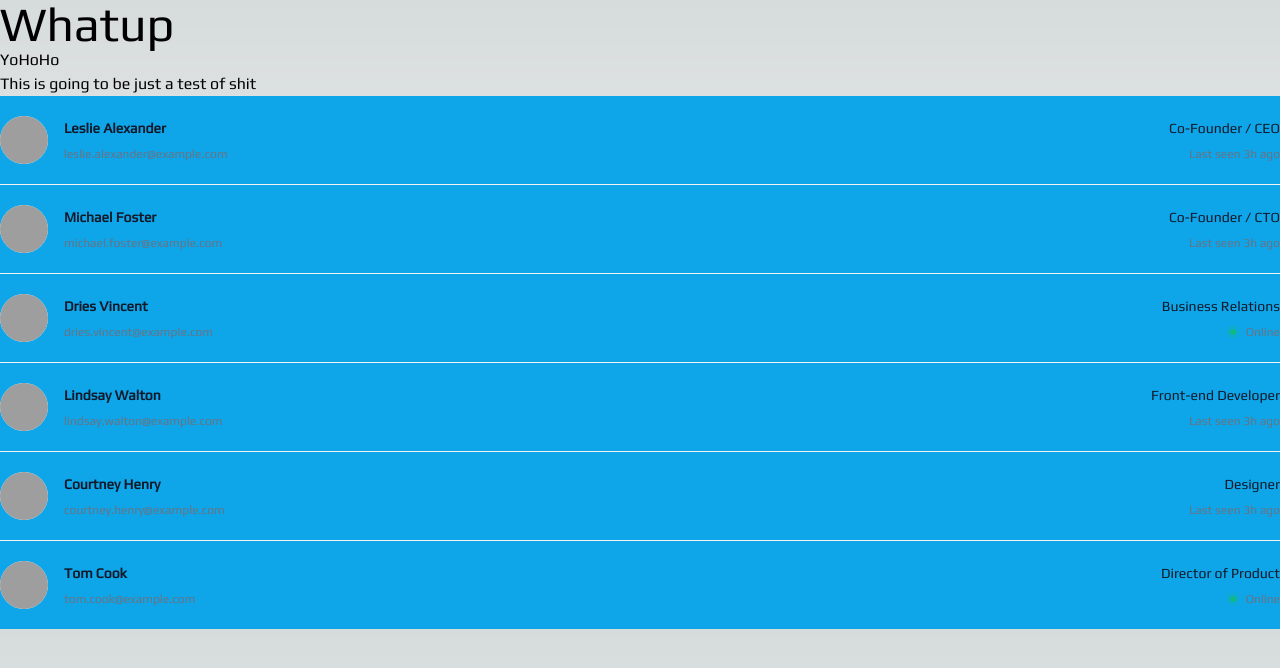
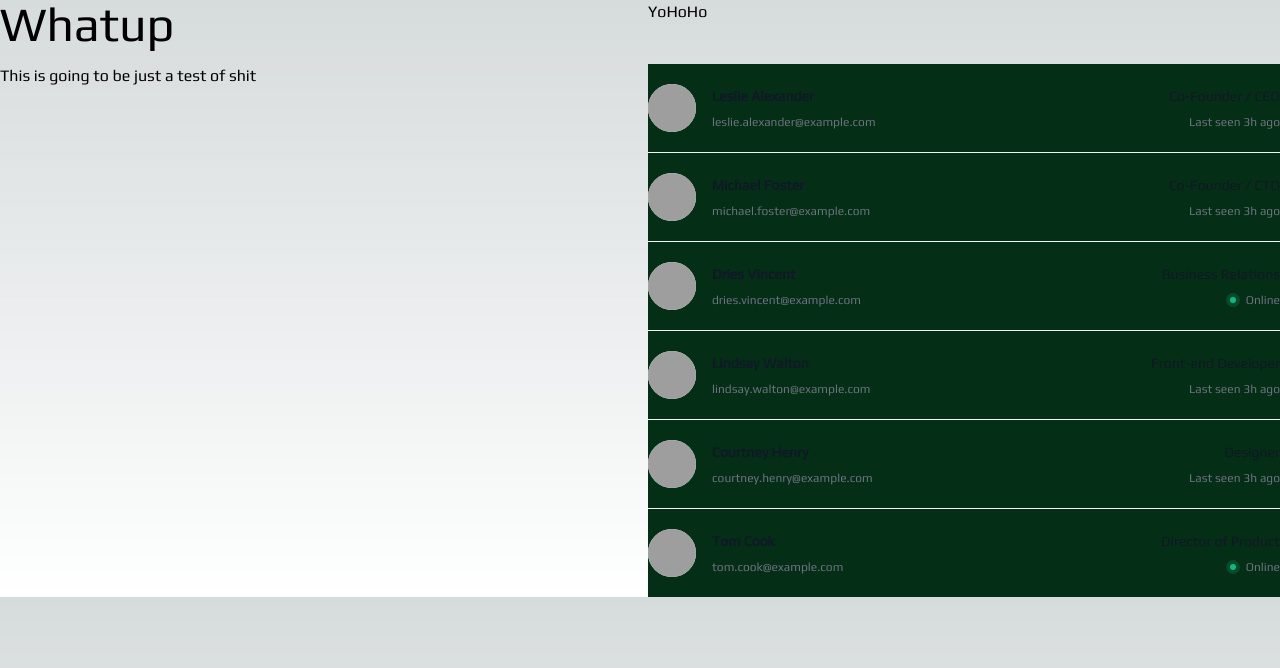
Before and after one commit to sniffowomo/sn-DGN22GL, a Next.js app in the folder w1/: page / in a window 1280 px wide. Shown: the top 668 px of the page. Built offline with nearby package versions, Linux system fonts and the light colour scheme; grey boxes are pictures that could not be loaded.

Commit message:
👩‍💼

```diff
--- a/w1/app/components/desc.tsx
+++ b/w1/app/components/desc.tsx
@@ -55,7 +55,7 @@ const people = [
 
 export default function E2() {
   return (
-    <ul role="list" className="bg-sky-500 divide-y divide-gray-100">
+    <ul role="list" className="bg-green-950 divide-y divide-gray-100">
       {people.map((person) => (
         <li key={person.email} className="flex justify-between gap-x-6 py-5">
           <div className="flex gap-x-4">
--- a/w1/app/page.tsx
+++ b/w1/app/page.tsx
@@ -3,7 +3,7 @@ import E2 from "./components/desc"
 
 export default function Home() {
   return (
-    <main>
+    <main className="grid grid-cols-2 gap-4">
       <h1 className="text-justify text-5xl"> Whatup </h1>
       <h2> YoHoHo </h2>
       <p>This is going to be just a test of shit</p>
```
